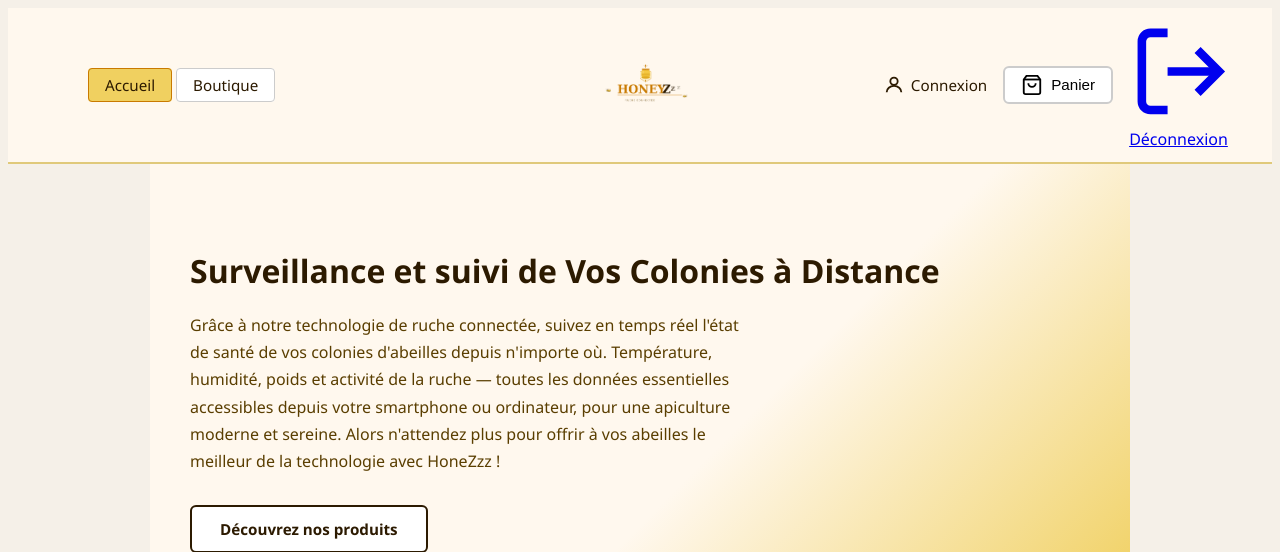
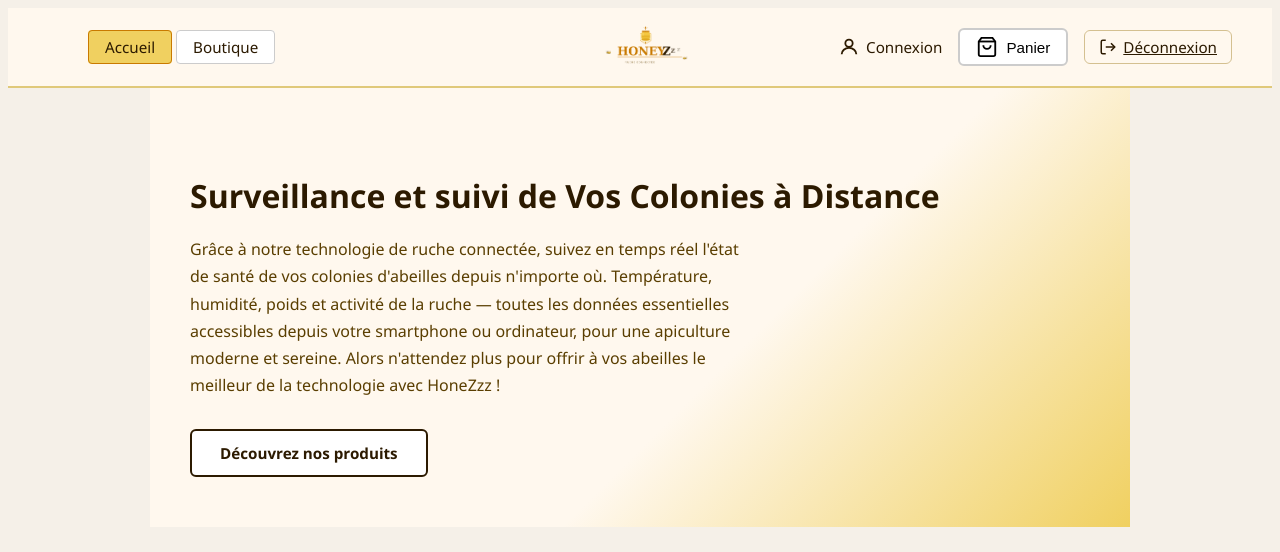
Before and after one commit to Noah634G/HoneyZzz, a PHP site: page /index.html in a window 1280 px wide. Shown: the top 552 px of the page. Run offline with PHP 8.4, Linux system fonts and the light colour scheme.

Commit message:
Update style.css

```diff
--- a/style.css
+++ b/style.css
@@ -1271,6 +1271,28 @@ footer {
   }
 }
 
+/* ── DÉCONNEXION ── */
+.btn-deconnexion {
+  display: flex;
+  align-items: center;
+  gap: 6px;
+  background: none;
+  border: 1.5px solid #d4c090;
+  border-radius: 6px;
+  padding: 6px 14px;
+  font-size: 0.95rem;
+  cursor: pointer;
+  color: #2c1a00;
+  transition: border-color 0.2s, color 0.2s;
+}
+
+.btn-deconnexion:hover {
+  border-color: #c97a00;
+  color: #c97a00;
+}
+
+.btn-deconnexion svg { width: 18px; height: 18px; }
+
 /* ── MODALE ── */
 .modale-overlay {
   position: fixed;
```
